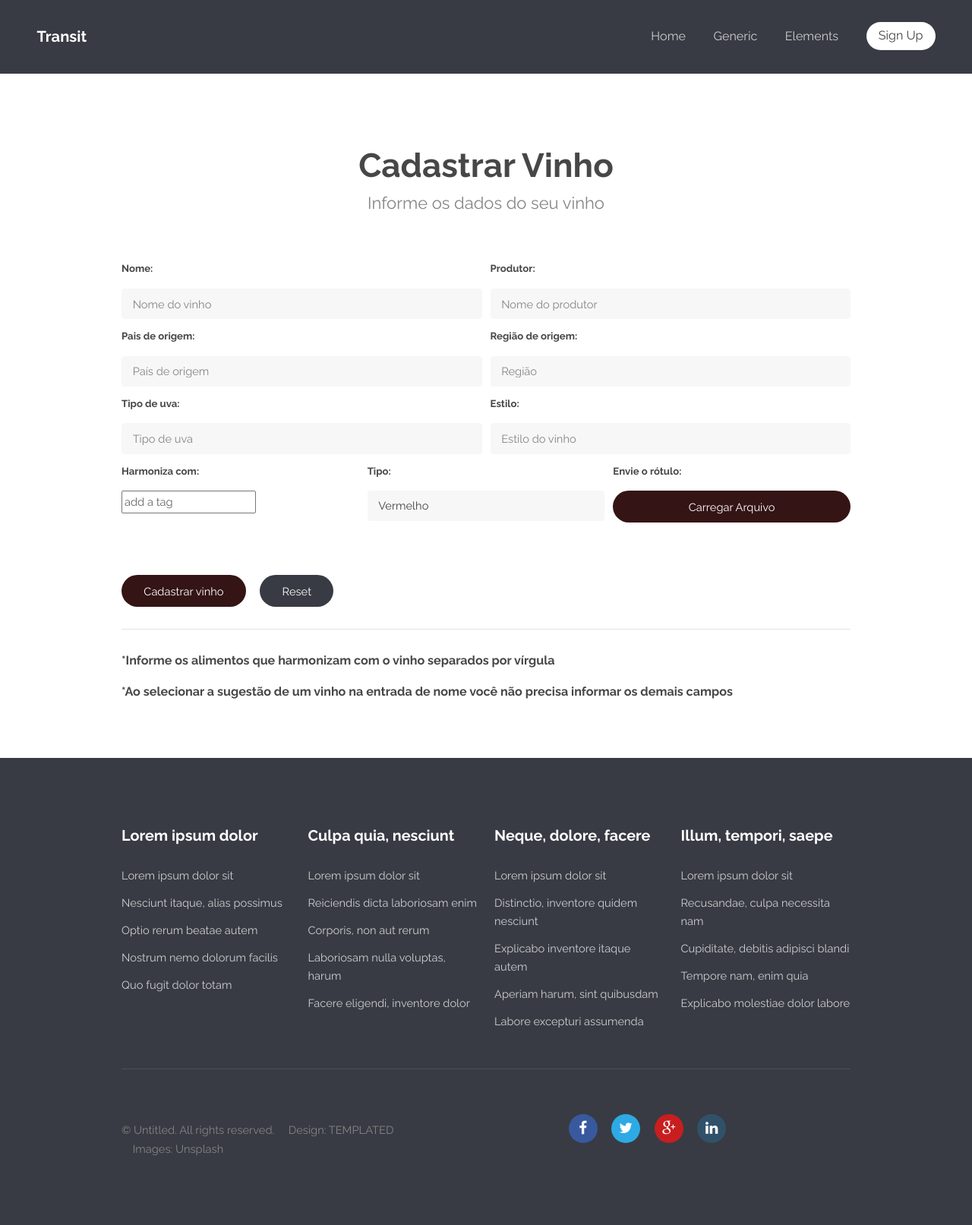
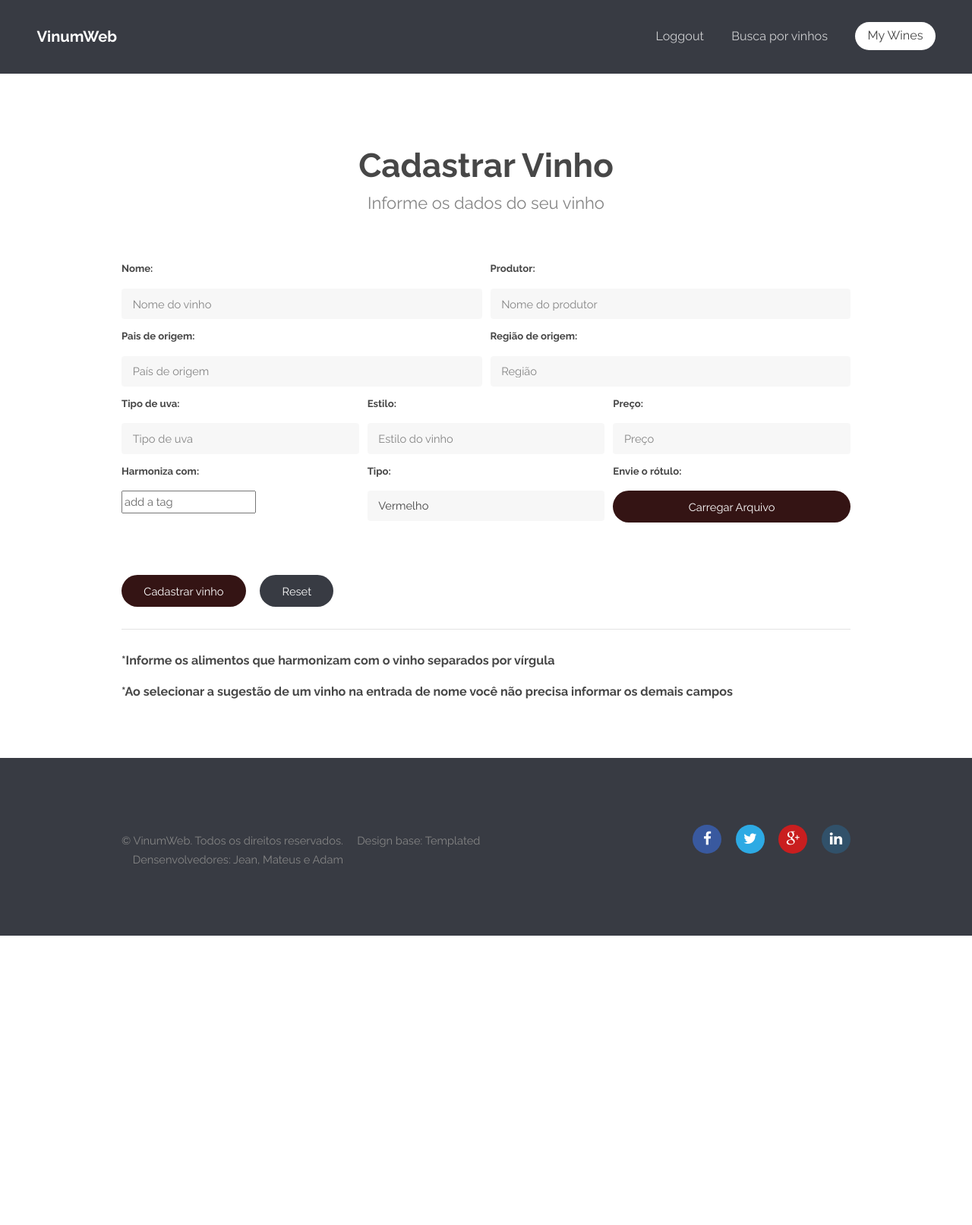
Before and after one commit to jeanoliveira92/COM222TrabalhoFinal, a PHP site: page /cadastro_vinho.php in a window 1280 px wide. Shown: the whole page at 76% size. After the commit the page ends 1232 px from the top, so only its background shows below. Run offline with PHP 8.4, Linux system fonts and the light colour scheme; some libraries are stand-ins or nearby versions.

Commit message:
Adicionando SQL novo e adição de preço no sistema

```diff
--- a/cadastro_vinho.php
+++ b/cadastro_vinho.php
@@ -47,13 +47,13 @@
 
 		<!-- Header -->
 			<header id="header">
-				<h1><a href="index.html">Transit</a></h1>
+				<h1><a href="index.html">VinumWeb</a></h1>
 				<nav id="nav">
 					<ul>
-						<li><a href="index.html">Home</a></li>
-						<li><a href="generic.html">Generic</a></li>
-						<li><a href="elements.html">Elements</a></li>
-						<li><a href="#" class="button special">Sign Up</a></li>
+						<li><a href="index.html">Loggout</a></li>
+						<li><a href="generic.html">Busca por vinhos</a></li>
+						<!--li><a href="elements.html">Elements</a></li-->
+						<li><a href="#" class="button special">My Wines</a></li>
 					</ul>
 				</nav>
 			</header>
@@ -85,13 +85,17 @@
 									<label for="regiao">Região de origem:</label>
 									<input type="text" name="regiao" required="true" min="4" id="regiao" placeholder="Região">
 								</div>
-								<div class="6u 12u$(4)">
+								<div class="4u 12u$(3)">
 									<label for="tipouva">Tipo de uva:</label>
 									<input type="text" name="tipouva" required="true" min="4" id="tipouva" placeholder="Tipo de uva">
 								</div>
-								<div class="6u$ 12u$(4)">
+								<div class="4u 12u$(3)">
 									<label for="estilo">Estilo:</label>
 									<input type="text" id="estilo" required="true" min="4" name="estilo" placeholder="Estilo do vinho">
+								</div>
+								<div class="4u$ 12u$(3)">
+									<label for="preco">Preço:</label>
+									<input type="text" name="preco" required="true" min="4" id="preco" placeholder="Preço">
 								</div>
 								<div class="4u 12u$(3)">
 									<label for="harmonizacao">Harmoniza com:</label>
@@ -133,59 +137,15 @@
 		<!-- Footer -->
 			<footer id="footer">
 				<div class="container">
-					<section class="links">
-						<div class="row">
-							<section class="3u 6u(medium) 6u 12u$(4)(small)">
-								<h3>Lorem ipsum dolor</h3>
-								<ul class="unstyled">
-									<li><a href="#">Lorem ipsum dolor sit</a></li>
-									<li><a href="#">Nesciunt itaque, alias possimus</a></li>
-									<li><a href="#">Optio rerum beatae autem</a></li>
-									<li><a href="#">Nostrum nemo dolorum facilis</a></li>
-									<li><a href="#">Quo fugit dolor totam</a></li>
-								</ul>
-							</section>
-							<section class="3u 6u$(medium) 6u 12u$(4)(small)">
-								<h3>Culpa quia, nesciunt</h3>
-								<ul class="unstyled">
-									<li><a href="#">Lorem ipsum dolor sit</a></li>
-									<li><a href="#">Reiciendis dicta laboriosam enim</a></li>
-									<li><a href="#">Corporis, non aut rerum</a></li>
-									<li><a href="#">Laboriosam nulla voluptas, harum</a></li>
-									<li><a href="#">Facere eligendi, inventore dolor</a></li>
-								</ul>
-							</section>
-							<section class="3u 6u(medium) 6u 12u$(4)(small)">
-								<h3>Neque, dolore, facere</h3>
-								<ul class="unstyled">
-									<li><a href="#">Lorem ipsum dolor sit</a></li>
-									<li><a href="#">Distinctio, inventore quidem nesciunt</a></li>
-									<li><a href="#">Explicabo inventore itaque autem</a></li>
-									<li><a href="#">Aperiam harum, sint quibusdam</a></li>
-									<li><a href="#">Labore excepturi assumenda</a></li>
-								</ul>
-							</section>
-							<section class="3u$ 6u$(medium) 6u 12u$(4)(small)">
-								<h3>Illum, tempori, saepe</h3>
-								<ul class="unstyled">
-									<li><a href="#">Lorem ipsum dolor sit</a></li>
-									<li><a href="#">Recusandae, culpa necessita nam</a></li>
-									<li><a href="#">Cupiditate, debitis adipisci blandi</a></li>
-									<li><a href="#">Tempore nam, enim quia</a></li>
-									<li><a href="#">Explicabo molestiae dolor labore</a></li>
-								</ul>
-							</section>
-						</div>
-					</section>
 					<div class="row">
-						<div class="8u 6u 12u$(4)(medium)">
+						<div class="8u 12u$(medium)">
 							<ul class="copyright">
-								<li>&copy; Untitled. All rights reserved.</li>
-								<li>Design: <a href="http://templated.co">TEMPLATED</a></li>
-								<li>Images: <a href="http://unsplash.com">Unsplash</a></li>
+								<li>&copy; VinumWeb. Todos os direitos reservados.</li>
+								<li>Design base: <a href="http://templated.co">Templated</a></li>
+								<li>Densenvolvedores: Jean, Mateus e Adam</li>
 							</ul>
 						</div>
-						<div class="4u$ 6u 12u$(4)(medium)">
+						<div class="4u$ 12u$(medium)">
 							<ul class="icons">
 								<li>
 									<a class="icon rounded fa-facebook"><span class="label">Facebook</span></a>
```
Also changed, not shown: DAO.php (+35 -1 lines), addbanco.php (+14 -4 lines).
